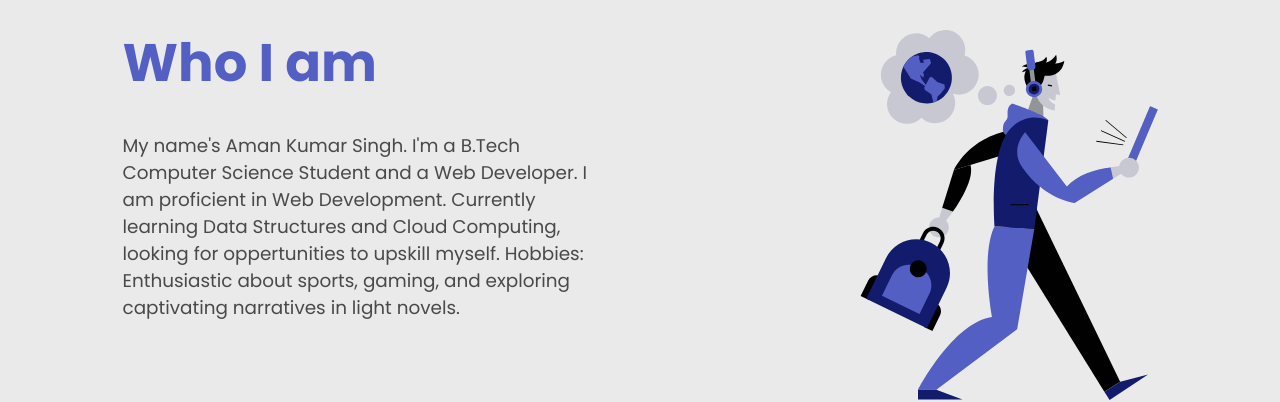
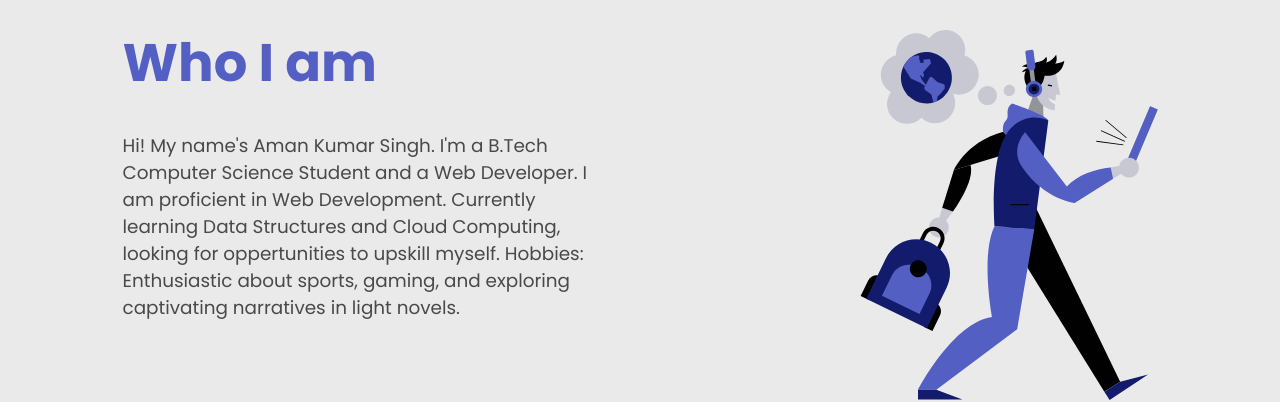
Before and after one commit to AmanKumar117/portfolio, a React (Create React App) app: page / in a window 1280 px wide. Shown: the part 960-1362 px from the top of the page. Built offline with nearby package versions, Linux system fonts and the light colour scheme; a web font is replaced by a local one.

Commit message:
few changes

```diff
--- a/src/data/aboutData.js
+++ b/src/data/aboutData.js
@@ -1,5 +1,5 @@
 export const aboutData = {
     title: "Who I am",
-    description1: "My name's Aman Kumar Singh. I'm a B.Tech Computer Science Student and a Web Developer. I am proficient in Web Development. Currently learning Data Structures and Cloud Computing, looking for oppertunities to upskill myself. Hobbies: Enthusiastic about sports, gaming, and exploring captivating narratives in light novels.",
+    description1: "Hi! My name's Aman Kumar Singh. I'm a B.Tech Computer Science Student and a Web Developer. I am proficient in Web Development. Currently learning Data Structures and Cloud Computing, looking for oppertunities to upskill myself. Hobbies: Enthusiastic about sports, gaming, and exploring captivating narratives in light novels.",
     image: 1
 }
```
